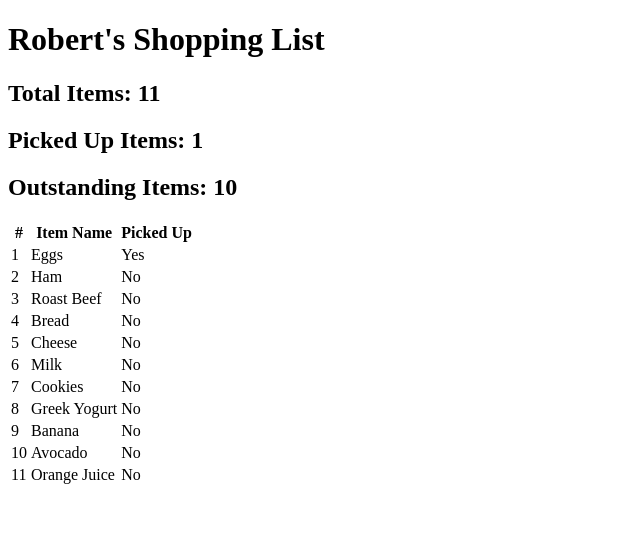
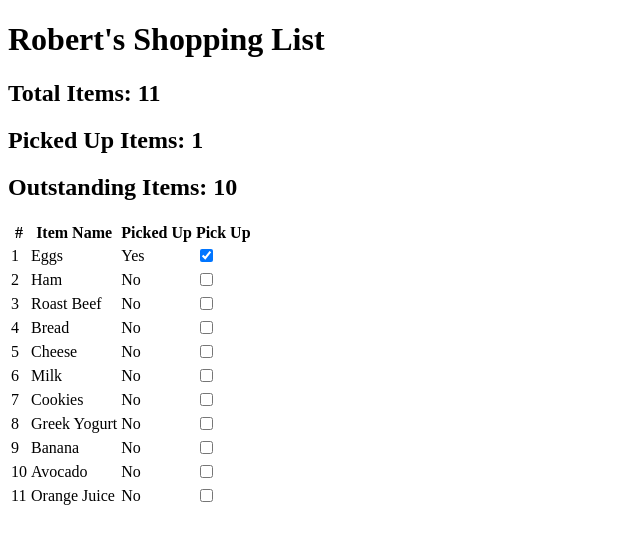
Before and after one commit to RobertPetrie/shopping-list, an Angular app: page / in a window 1280 px wide. Shown: the top 544 px of the page, without its empty margins (0-640 px from the left). Built offline with nearby package versions, Linux system fonts and the light colour scheme.

Commit message:
#12 Created two way data binding with pickedUp
When the user clicks on the check box, the values will automatically be updated.

```diff
--- a/src/app/app.component.html
+++ b/src/app/app.component.html
@@ -17,6 +17,7 @@
       <th>#</th>
       <th>Item Name</th>
       <th>Picked Up</th>
+      <th>Pick Up</th>
     </tr>
   </thead>
   <tbody>
@@ -27,6 +28,7 @@
         <span *ngSwitchCase="true">Yes</span>
         <span *ngSwitchDefault>No</span>
       </td>
+      <td><input type="checkbox" [(ngModel)]="item.pickedUp" /></td>
     </tr>
   </tbody>
 </table>
--- a/src/app/app.module.ts
+++ b/src/app/app.module.ts
@@ -1,5 +1,6 @@
 import { BrowserModule } from '@angular/platform-browser';
 import { NgModule } from '@angular/core';
+import { FormsModule } from '@angular/forms'
 
 import { AppComponent } from './app.component';
 
@@ -8,7 +9,7 @@ import { AppComponent } from './app.component';
     AppComponent
   ],
   imports: [
-    BrowserModule
+    BrowserModule, FormsModule
   ],
   providers: [],
   bootstrap: [AppComponent]
```
